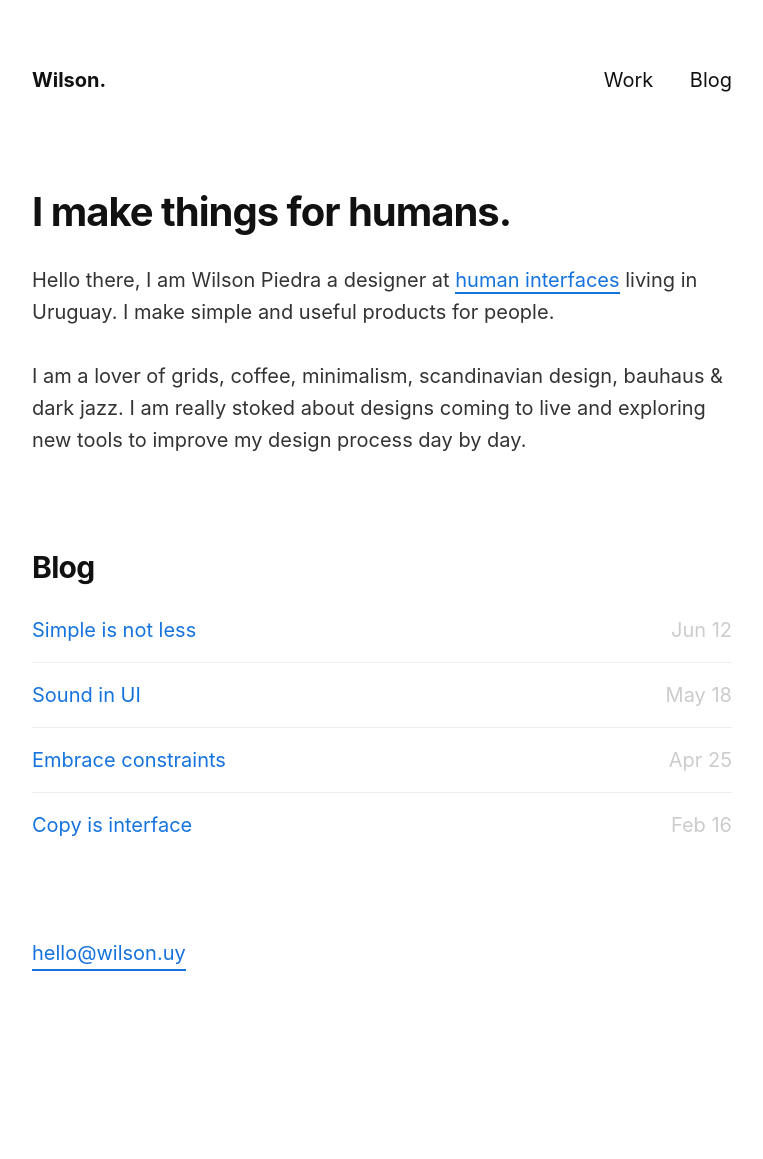
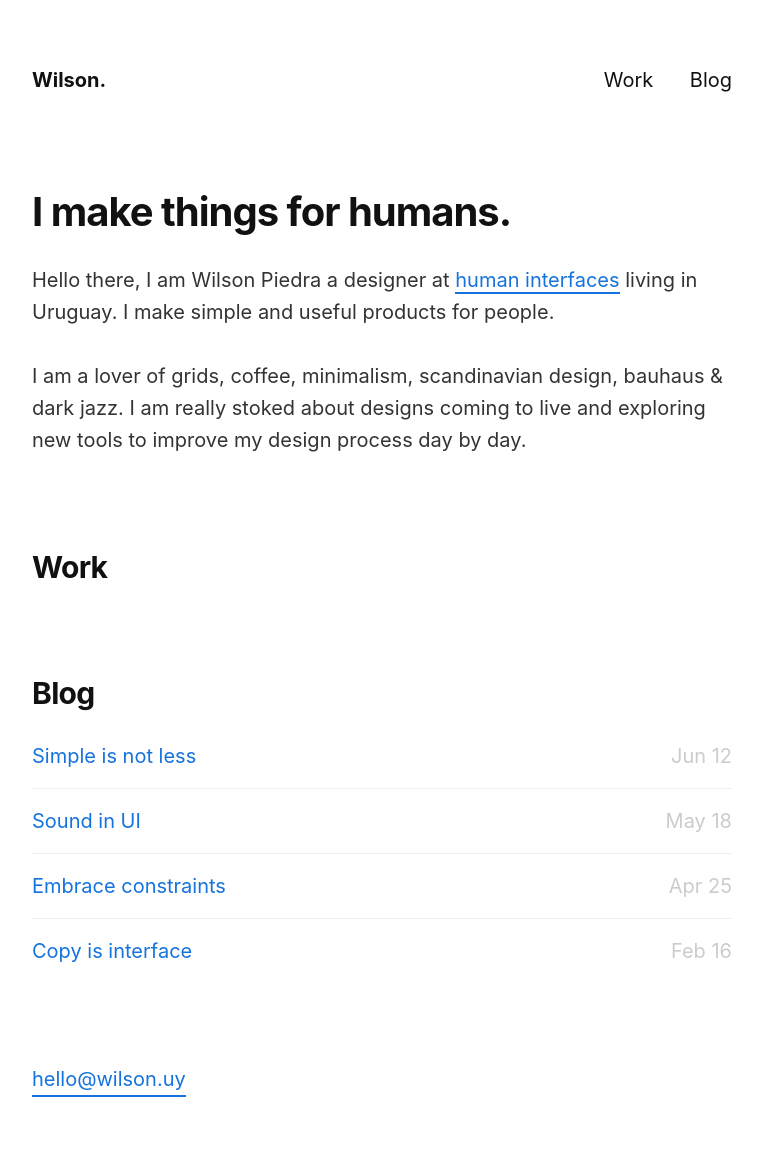
Before and after one commit to wilsonpiedra/wilsonpiedra.github.io, a Jekyll site: the page built from index2.html, in a window 1280 px wide. Shown: the whole page, without its empty margins (258-1021 px from the left). Built offline with Jekyll 4.4.1, drawn with Linux system fonts in a browser that asks for light colours; nearby versions of some CDN libraries; before the commit the page ends 1033 px from its top, so only the background shows below that.

Commit message:
Update index2.html

```diff
--- a/index2.html
+++ b/index2.html
@@ -5,6 +5,7 @@ layout: default
 <h1 class="animated fadeIn">I make things for humans.</h1>
 <p class="animated fadeIn">Hello there<span id="dot">,</span> I am Wilson Piedra a designer at <a href="http://humaninterfaces.design">human interfaces</a> living in Uruguay<span id="dot">.</span> I make simple and useful products for people<span id="dot">.</span></p>
 <p class="animated fadeIn">I am a lover of grids<span id="dot">,</span> coffee<span id="dot">,</span> minimalism<span id="dot">,</span> scandinavian design<span id="dot">,</span> bauhaus & dark jazz<span id="dot">.</span> I am really stoked about designs coming to live and exploring new tools to improve my design process day by day<span id="dot">.</span></p>
+<h2>Work</h2>
 <h2>Blog</h2>
 <div class="writing">
 <ul>
```
